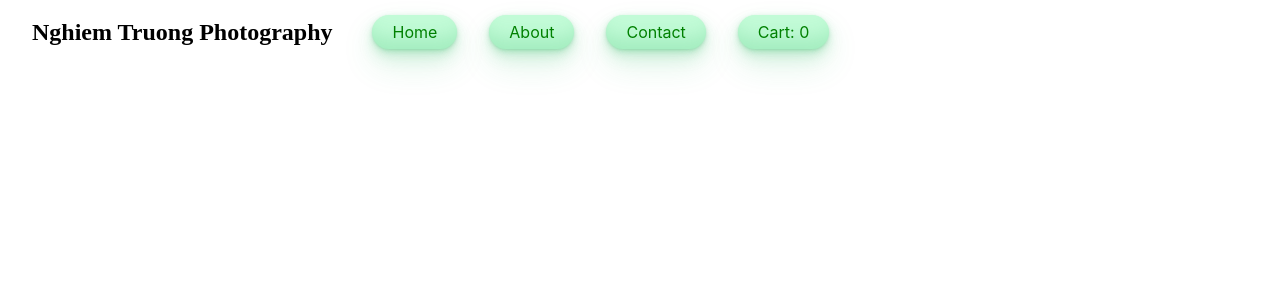
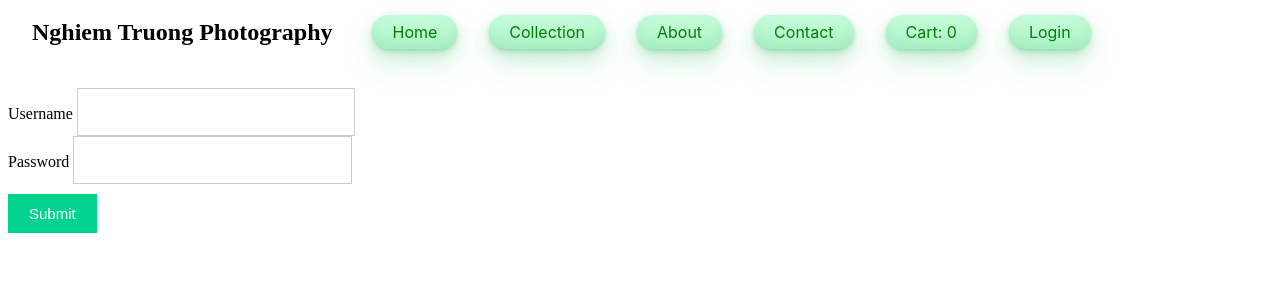
Before and after one commit to vinhnghiemcr/PhotographyWebsite, a React (Create React App) app in the folder client/: page /login in a window 1280 px wide. Shown: the top 300 px of the page. Built offline with nearby package versions, Linux system fonts and the light colour scheme; no server answers.

Commit message:
Login component

```diff
--- a/client/src/App.js
+++ b/client/src/App.js
@@ -5,6 +5,7 @@ import AboutPage from './pages/AboutPage'
 import ContactPage from './pages/ContactPage'
 import LoginPage from './pages/LoginPage'
 import ServicePage from './pages/ServicePage'
+import CollectionPage from './pages/ColectionPage'
 
 import Nav from './components/Nav'
 import { useState, useEffect } from 'react'
@@ -16,7 +17,7 @@ function App() {
   const BASE_URL = 'http://localhost:3001/api'
   const [user, setUser] = useState({})
   const [services, setServices] = useState([])
-  const [cart, setCart] = useState(0)
+  const [cart, setCart] = useState([])
 
   useEffect( async () => {
     const response = await axios.get(`${BASE_URL}/services`)
@@ -35,6 +36,7 @@ function App() {
       <main>
         <Routes>
           <Route path='/' element={<HomePage BASE_URL={BASE_URL} services={services}/>} />
+          <Route path='collection' element={<CollectionPage />} />
           <Route path='about' element={<AboutPage />} />
           <Route path='contact' element={<ContactPage />} />
           <Route path='login' element={<LoginPage />} />
--- /dev/null
+++ b/client/src/components/Login.jsx
@@ -0,0 +1,21 @@
+
+
+const Login = () => {
+
+    return (
+        <form >
+                <div className="input-container">
+                <label>Username </label>
+                <input type="text" name="uname" required />
+                </div>
+                <div className="input-container">
+                <label>Password </label>
+                <input type="password" name="pass" required />
+                </div>
+                <div className="button-container">
+                <input type="submit" />
+                </div>
+            </form>
+    )
+}
+export default Login
--- a/client/src/components/Nav.jsx
+++ b/client/src/components/Nav.jsx
@@ -7,9 +7,11 @@ const Nav = ({cart}) => {
       <h2 className='rainbow-text'>Nghiem Truong Photography</h2>
       <nav>
         <Link to='/' className='glow-effect'>Home</Link>
+        <Link to='/collection' className='glow-effect'>Collection</Link>
         <Link to='/about' className='glow-effect'>About</Link>
         <Link to='/contact' className='glow-effect'>Contact</Link>
-        <Link to='' className='glow-effect'>Cart: {cart}</Link>
+        <Link to='' className='glow-effect'>Cart: {cart.length}</Link>
+        <Link to='login' className='glow-effect'>Login</Link>
       </nav>
     </header>
   )
--- a/client/src/components/Package.jsx
+++ b/client/src/components/Package.jsx
@@ -3,7 +3,7 @@
 const Package = ({name, description, price, id, setCart}) => {
 
     const handleClick = () => {
-        setCart((cart) => cart + 1)
+        setCart((cart) => [...cart, id])
     }
 
     return (
@@ -11,7 +11,7 @@ const Package = ({name, description, price, id, setCart}) => {
             <h3>{name}</h3>
             <p>{description}</p>
             <h4>${price}</h4>
-            <button onClick={handleClick}>Add</button>
+            <button onClick={() => handleClick(id)}>Add</button>
         </div>
     )
 }
--- a/client/src/pages/AboutPage.js
+++ b/client/src/pages/AboutPage.js
@@ -6,12 +6,9 @@ const AboutPage = () => {
         <div>
             <img src={about_img} alt="Photographer image" className='about-img'/>
             <h3>My Story</h3>
-            <p>Howdy!</p>
-            <p>I’m a Houston, Texas-based wedding & portrait photographer, a storyteller, a believer in working hard with a heart for adventure and a wife to my best friend, John, and a mother to my three wonderful kids. I'm a down to earth, straight forward person who likes to make her own offbeat path in life.</p>
-            <p>With a degree in Visual Communications, it came as no surprise to me that I would have an eye for photography, it was finally having my first child that gave me the confidence to finally do something with my talent...</p>
-            <p>My photographic journey started in 2002 when my first daughter was born, and I purchased my first digital camera. I wanted to make sure that I captured every little moment of my child's life. While enjoying every second with my newborn baby, I quickly realized my natural talent and passion for photography and felt like I had finally found my true calling in life.</p>
-            <p>Bluefire Photography is in its 10th year of business and has always operated as a small, exclusive studio that does not measure success in numbers but rather the personal and overall experience. Theodore Roosevelt once said, “Far and away the best prize that life has to offer is the chance to work hard at a work worth doing.” By documenting Stories, I live that statement.</p>
-            <p>I'm so glad you're here and thrilled that you are considering Bluefire Photography to be a part of this special time in your lives…… let’s capture your story.</p>
+
+            <p>I’m a software engineer & a photograper</p>
+
         </div>
     )
 }
--- a/client/src/pages/ContactPage.js
+++ b/client/src/pages/ContactPage.js
@@ -5,7 +5,7 @@ const ContactPage = () => {
     return (
         <div>
             <h3>Nghiem Truong</h3>
-            <h4>Phone #: 571-485-5154</h4>
+            <h4>Phone: 571-485-5154</h4>
             <h4>Email: vinhnghiemcr@gmail.com</h4>
             <h4><a href="https://www.linkedin.com/in/nghiem-v-truong/" >LinkedIn</a></h4>
         </div>
--- a/client/src/pages/LoginPage.js
+++ b/client/src/pages/LoginPage.js
@@ -1,10 +1,17 @@
-
+import { useState } from "react";
+import Login from "../components/Login";
 
 const LoginPage = () => {
 
+
+  function handleSubmit(event) {
+    event.preventDefault();
+  }
+
+
     return (
-        <div>
-
+        <div >
+            <Login />
         </div>
     )
 }
--- a/client/src/styles/App.css
+++ b/client/src/styles/App.css
@@ -79,3 +79,23 @@ img {
     rgba(44, 187, 99, 0.25) 0 16px 32px;
   transform: scale(1.05);
 }
+
+input[type="text"],
+input[type="password"] {
+  height: 25px;
+  border: 1px solid rgba(0, 0, 0, 0.2);
+}
+
+input[type="submit"] {
+  margin-top: 10px;
+  cursor: pointer;
+  font-size: 15px;
+  background: #01d28e;
+  border: 1px solid #01d28e;
+  color: #fff;
+  padding: 10px 20px;
+}
+
+input[type="submit"]:hover {
+  background: #6cf0c2;
+}
```
